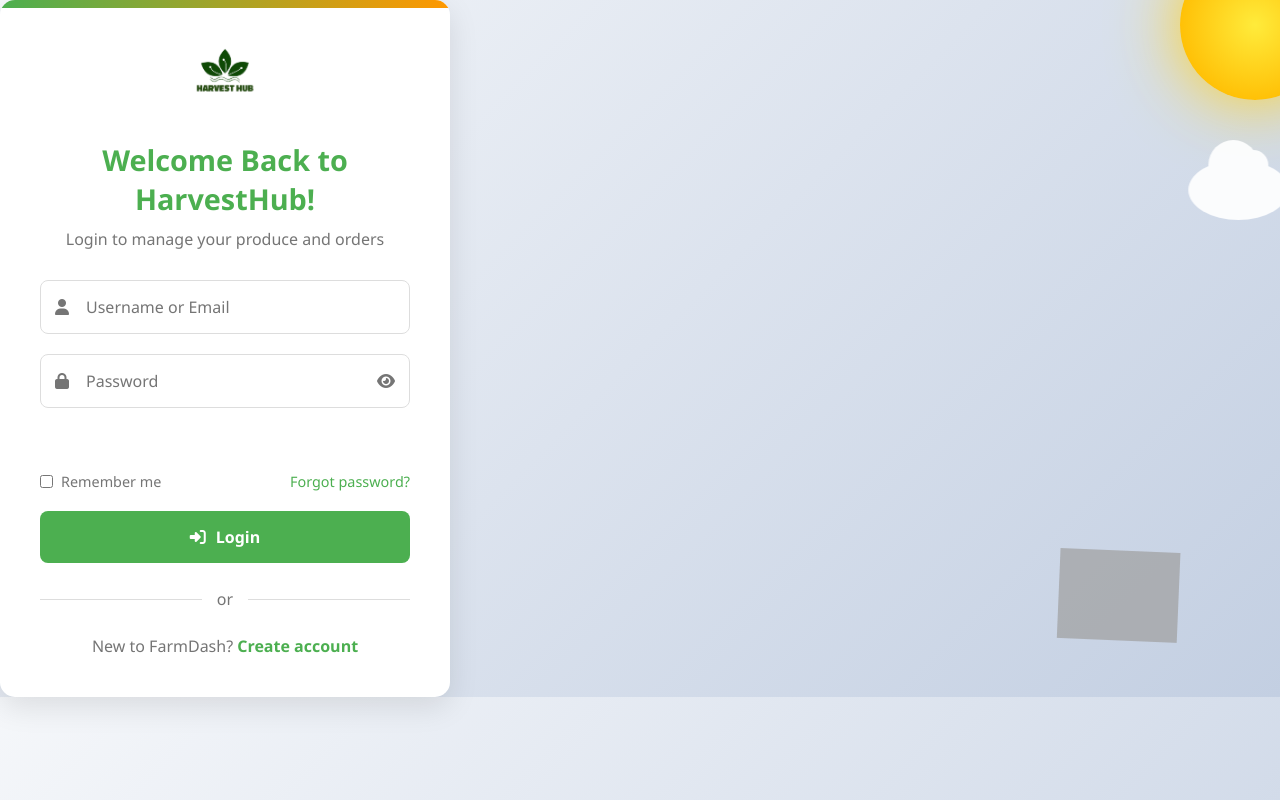
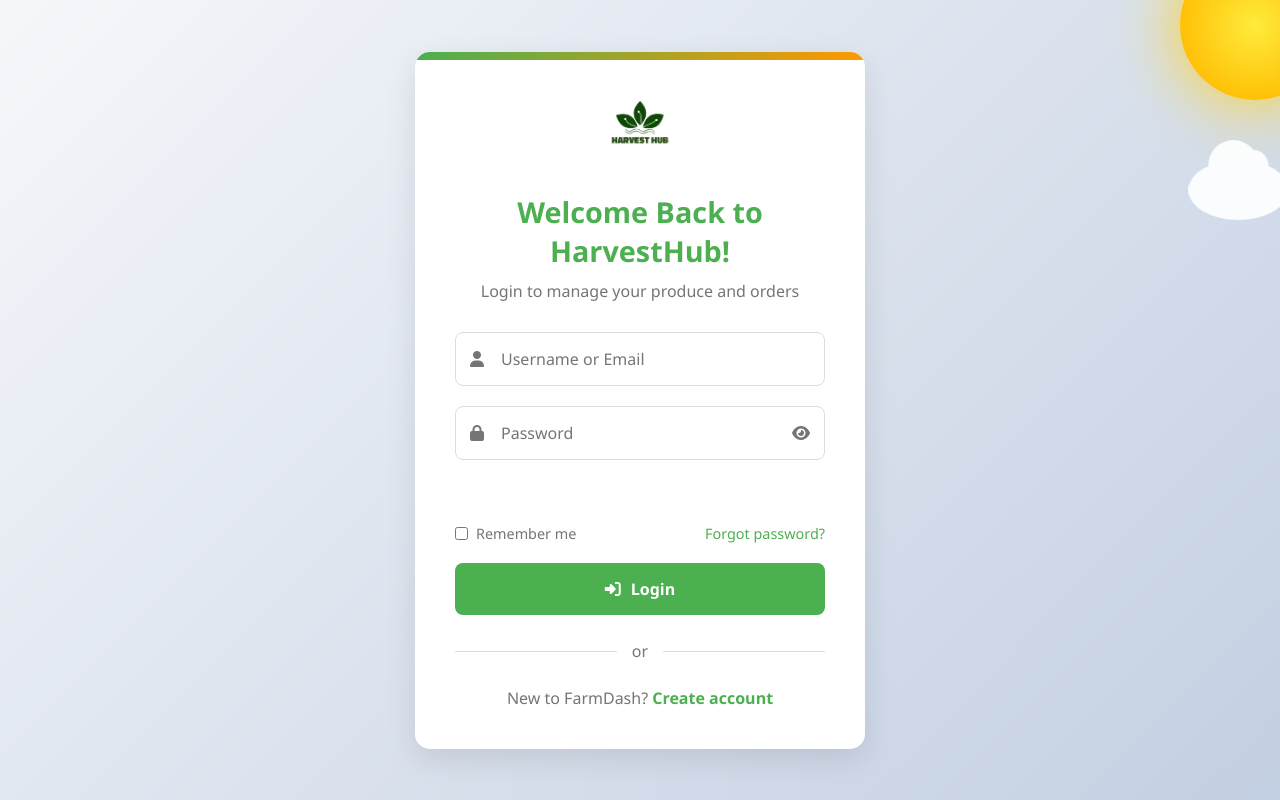
Before and after one commit to Inba-kgm/without_otp, a Django app: template templates/login/login.html in a window 1280 px wide; the page is wider, and only the part inside the window is pictured. Run offline with Django 3.2, Linux system fonts and the light colour scheme; the template is opened without the code that fills it, so the values that code supplies are empty; grey boxes are pictures that could not be loaded.

Commit message:
first commit

```diff
--- a/static/login/auth.css
+++ b/static/login/auth.css
@@ -21,7 +21,7 @@ body {
     background: linear-gradient(135deg, #f5f7fa 0%, #c3cfe2 100%);
     overflow-x: hidden;
 }
-leaf.png
+
 .auth-container {
     min-height: 100vh;
     display: flex;
@@ -41,7 +41,6 @@ leaf.png
 
 .leaf {
     position: absolute;
-    background-image: url('leaf.png');
     background-size: contain;
     background-repeat: no-repeat;
     opacity: 0.7;
```
